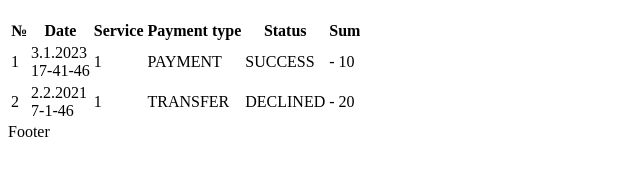
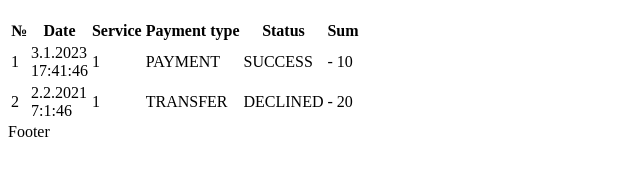
Before and after one commit to pshigotskaya26/online-banking-2023-team, a React (Create React App) app: page / in a window 1280 px wide. Shown: the part 414-584 px from the top of the page, without its empty margins (0-640 px from the left). Built offline with nearby package versions, Linux system fonts and the light colour scheme.

Commit message:
fix: move functions for formatting date and time into one file formateDateTime.ts

```diff
--- a/src/components/cardItem/index.tsx
+++ b/src/components/cardItem/index.tsx
@@ -1,10 +1,10 @@
 import React from 'react';
 import './index.css';
 import ICard from '../../types/interfaces/ICard';
-import { getStringTerm } from "../../utils/getStringTerm";
+import { getStringTerm } from "../../utils/formateDateTime";
 
 interface CardItemProps {
-    card: ICard;
+	card: ICard;
 }
 
 const CardItem: React.FC<CardItemProps> = (props) => {
--- a/src/components/cardList/index.tsx
+++ b/src/components/cardList/index.tsx
@@ -5,7 +5,7 @@ import ICard from "../../types/interfaces/ICard";
 import CardItem from '../cardItem';
 
 interface CardListProps {
-    cards: ICard[];
+	cards: ICard[];
 }
 
 const CardList: React.FC<CardListProps> = (props) => {
--- a/src/components/transactionItem/index.tsx
+++ b/src/components/transactionItem/index.tsx
@@ -1,8 +1,8 @@
 import React from "react";
 import './index.css';
 import ITransaction from "../../types/interfaces/ITransaction";
-import { getStringDate } from "../../utils/getStringDate";
-import { getStringTime } from "../../utils/getStringTime";
+import { getStringDate } from "../../utils/formateDateTime";
+import { getStringTime } from "../../utils/formateDateTime";
 
 
 interface TransactionItemProps {
--- /dev/null
+++ b/src/utils/formateDateTime.ts
@@ -0,0 +1,14 @@
+export const getStringDate = (time: number) => {
+	const date = new Date(time);
+	return `${date.getDay()}.${date.getMonth()}.${date.getFullYear()}`;
+};
+
+export const getStringTerm = (time: number) => {
+	const date = new Date(time);
+	return `${date.getMonth()}/${date.getFullYear()}`;
+};
+
+export const getStringTime = (time: number) => {
+	const date = new Date(time);
+	return `${date.getHours()}:${date.getMinutes()}:${date.getSeconds()}`;
+};
--- a/src/utils/getStringDate.ts
+++ /dev/null
@@ -1,4 +0,0 @@
-export const getStringDate = (time: number) => {
-	const date = new Date(time);
-	return `${date.getDay()}.${date.getMonth()}.${date.getFullYear()}`;
-};
--- a/src/utils/getStringTerm.ts
+++ /dev/null
@@ -1,4 +0,0 @@
-export const getStringTerm = (time: number) => {
-	const date = new Date(time);
-	return `${date.getMonth()}/${date.getFullYear()}`;
-};
--- a/src/utils/getStringTime.ts
+++ /dev/null
@@ -1,4 +0,0 @@
-export const getStringTime = (time: number) => {
-	const date = new Date(time);
-	return `${date.getHours()}-${date.getMinutes()}-${date.getSeconds()}`;
-};
```
